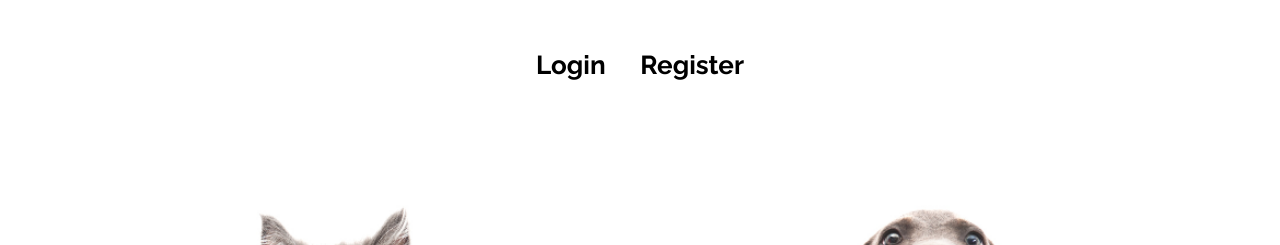
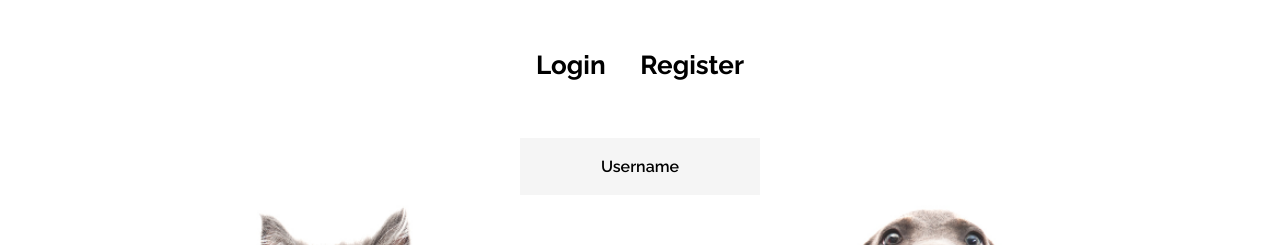
Before and after one commit to ConnectingPets/PetsMatch, a React (Vite) app in the folder client-app/: page /login-register in a window 1280 px wide. Shown: the top 245 px of the page. Built offline with nearby package versions, Linux system fonts and the light colour scheme.

Commit message:
CLabel component created

```diff
--- a/client-app/src/components/Login/Login.scss
+++ b/client-app/src/components/Login/Login.scss
@@ -1 +1,13 @@
 @use '../../global-styles/' as gs;
+
+.login__form {
+
+    &__section{
+        width: 15rem;
+        display: flex;
+        align-items: center;
+        flex-direction: column;
+        background: #706f6f11;
+        padding: 1.2rem;
+    }
+}
--- a/client-app/src/components/Login/Login.tsx
+++ b/client-app/src/components/Login/Login.tsx
@@ -1,10 +1,17 @@
 import React from 'react';
 import './Login.scss';
+import { CLabel } from '../common/CLabel/CLabel';
 
 interface LoginProps { };
 
 export const Login: React.FC<LoginProps> = () => {
     return (
-        <div>Login</div>
+        <section className='login__form__section'>
+            <form>
+               <div>
+                    <CLabel inputName={'username'} title={'Username'} />
+               </div>
+            </form>
+        </section>
     )
 }
--- /dev/null
+++ b/client-app/src/components/common/CLabel/CLabel.scss
@@ -0,0 +1,4 @@
+.form__label {
+    font-weight: 600;
+    margin-inline: auto;
+}
--- /dev/null
+++ b/client-app/src/components/common/CLabel/CLabel.tsx
@@ -0,0 +1,16 @@
+import React from 'react';
+import './CLabel.scss';
+
+interface CLabelProps {
+    inputName:string,
+    title:string,
+};
+
+export const CLabel:React.FC<CLabelProps> = ({
+    inputName,
+    title,
+}) => {
+  return (
+   <label className='form__label' htmlFor={inputName}>{title}</label>
+  )
+}
--- a/client-app/src/global-styles/_typography.scss
+++ b/client-app/src/global-styles/_typography.scss
@@ -35,6 +35,10 @@ p {
 a,
 a:visited,
 a:active {
-    font-family: 'Roboto',serif;
+    font-family: 'Roboto','serif';
     text-decoration: none;
 }
+
+label{
+    font-family: 'Raleway','serif';
+}
--- a/client-app/src/pages/LoginRegisterPage/LoginRegisterPage.tsx
+++ b/client-app/src/pages/LoginRegisterPage/LoginRegisterPage.tsx
@@ -1,6 +1,7 @@
 import React, { useState } from 'react';
 
 import './LoginRegisterPage.scss';
+import { Login } from '../../components/Login/Login';
 
 interface LoginRegisterPageProps { };
 
@@ -33,7 +34,11 @@ export const LoginRegisterPage: React.FC<LoginRegisterPageProps> = () => {
             </section>
 
             <section className='login__register__forms__wrapper'>
-
+                {
+                    isRegistered
+                        ? <Login />
+                        : null
+                }
             </section>
         </div>
     )
```
